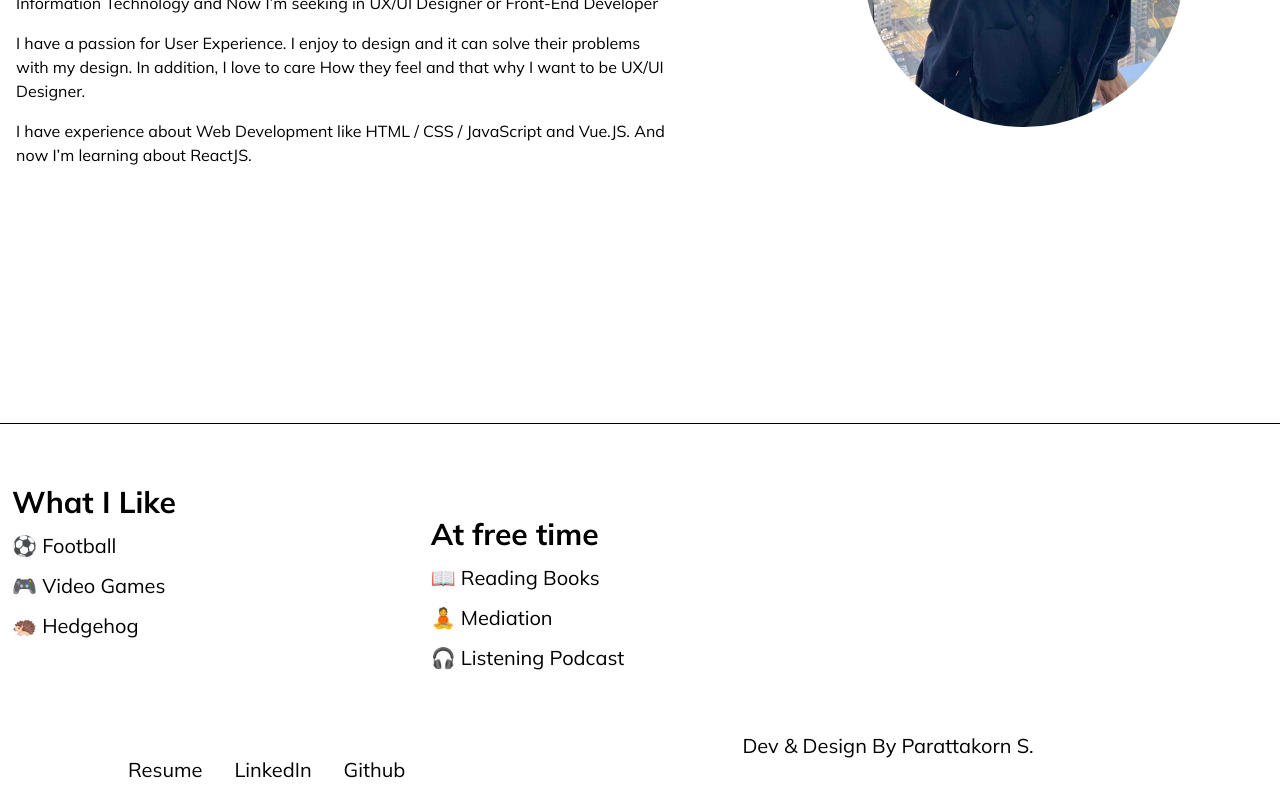
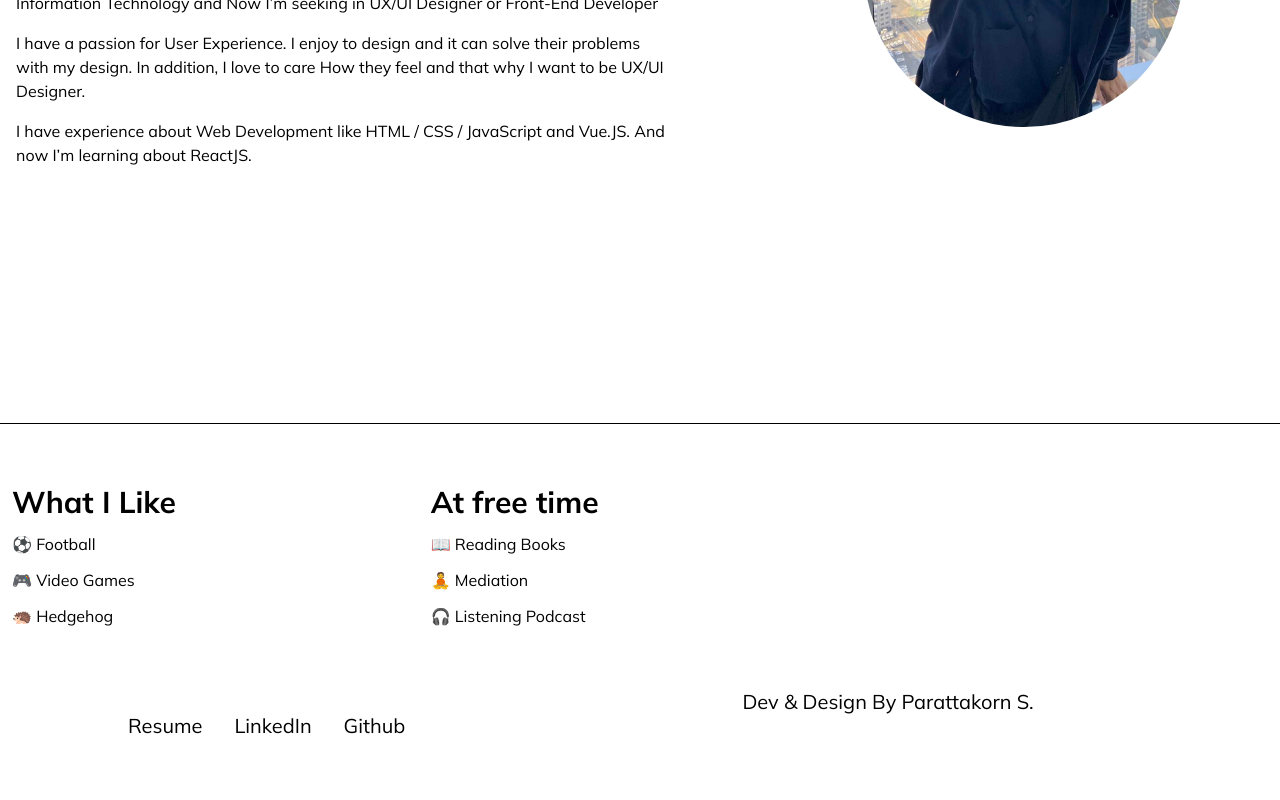
Before and after one commit to PARATTAKORNS/PortFolio, a React (Vite) app: page /about in a window 1280 px wide. Shown: the part 465-1265 px from the top of the page. After the commit the page ends 1221 px from the top, so only its background shows below. Built offline with nearby package versions, Linux system fonts and the light colour scheme.

Commit message:
Update About

```diff
--- a/src/components/about/About.tsx
+++ b/src/components/about/About.tsx
@@ -19,24 +19,26 @@ function About(){
                     <img src="Me_Japan.jpg" className="w-3/4 md:w-4/5 rounded-full" alt="" />
                 </div>
             </div>
-            <div className="hobbies mx-auto border-t border-black p-3 my-8">
-                <div className="grid grid-cols-1 md:grid-cols-3 mt-12 space-y-8">
-                    <div className="hobbies text-xl">
+            <div className="mx-auto border-t border-black p-3 my-8">
+                <div className="grid grid-cols-1 lg:grid-cols-3 mt-12">
+                    <div className="grid grid-rows-3">
                         <h2 className="text-3xl font-bold">What I Like</h2>
                         <p className="mt-3">⚽ Football</p>
                         <p className="mt-3">🎮 Video Games</p>
                         <p className="mt-3">🦔 Hedgehog</p>
                     </div>
-                    <div className="learn text-xl">
-                    <h2 className="text-3xl font-bold">At free time</h2>
+                    <div className="">
+                    <div className="grid grid-rows-3">
+                        <h2 className="text-3xl font-bold">At free time</h2>
                         <p className="mt-3">📖 Reading Books</p>
                         <p className="mt-3">🧘 Mediation</p>
                         <p className="mt-3">🎧 Listening Podcast</p>
                     </div>
+                    </div>
                 </div>
             </div>
         </section>
-        <Footer></Footer>
+        <Footer />
         </>
     )
 }
```
